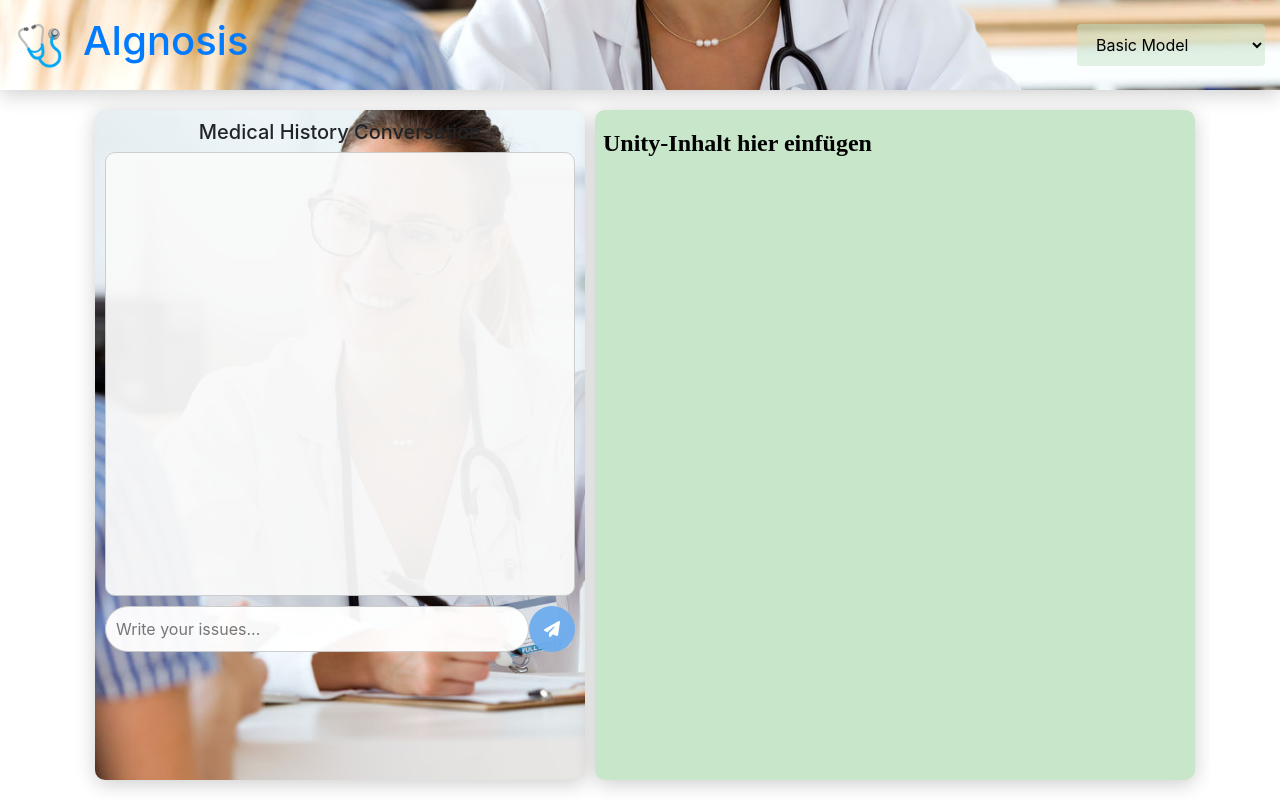
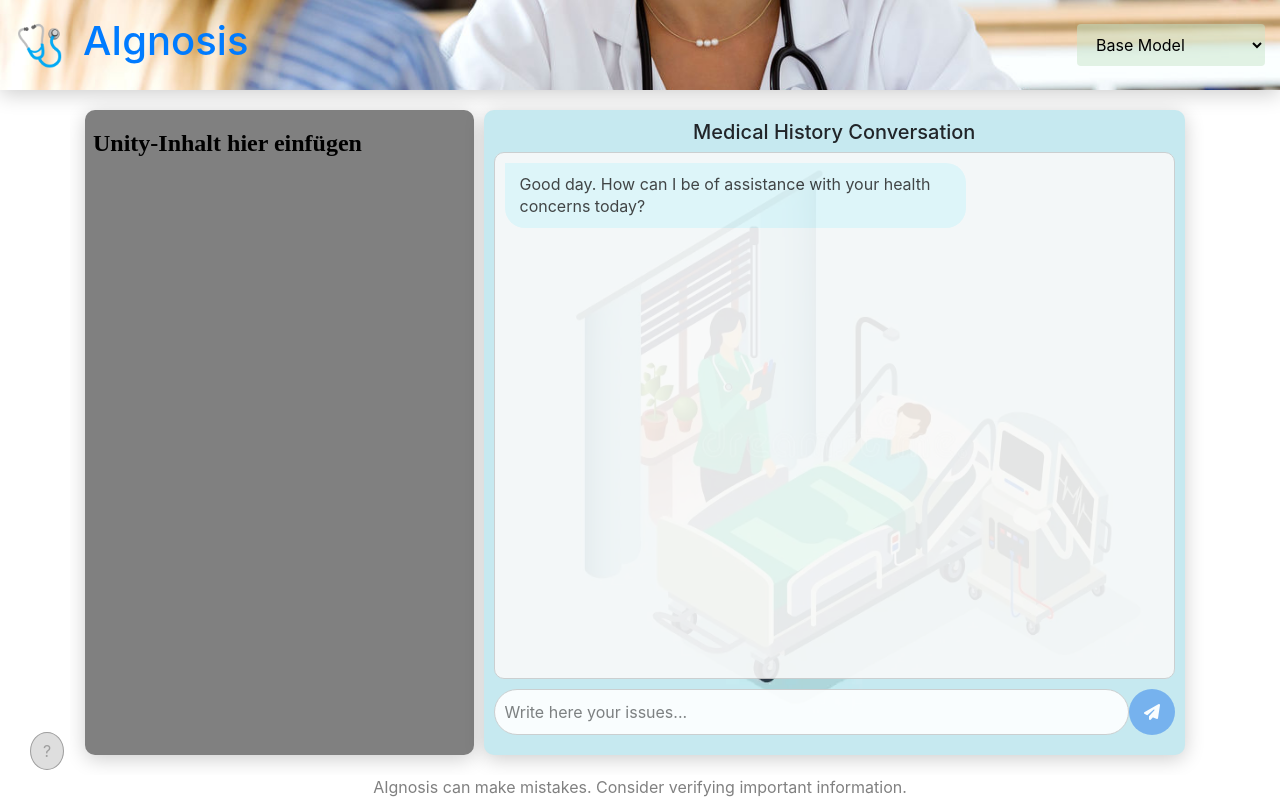
Before and after one commit to SISCHM/AIgnosis, a Flask app: page / in a window 1280 px wide. Run offline with Flask 3, Linux system fonts and the light colour scheme; some libraries are stand-ins or nearby versions.

Commit message:
display diagnosis, change model, stuff

```diff
--- a/DocAnamnesis/app.py
+++ b/DocAnamnesis/app.py
@@ -3,39 +3,30 @@ from src.utils.functions import process_user_input
 from src import Anamnesis
 app = Flask(__name__)
 
-initial_greetings = ["Hello, what seems to be the issue today?",
-"Good morning! How can I assist you with your health today?",
-"Hi, what brings you to see me today?",
-"Hello! What can I help you with today?",
-"Good afternoon. What concerns do you have that you'd like to discuss?",
-"Hi there! How can I support your health today?",
-"Hello, what has brought you in today?",
-"Good morning! How are you feeling, and what can I do for you?",
-"Hi! What’s been bothering you that you'd like me to check out?",
-"Good day. How can I be of assistance with your health concerns today?"]
-
 @app.route('/')
 def index():
     return render_template('index.html')
 
-# @app.route('/api/message', methods=['POST'])
-# def message():
-#     data = request.get_json()
-#     user_message = data.get('message')
-#     if user_message:
-#         response = process_user_input(user_message)  # Bereits implementierte Funktion aufrufen
-#         return jsonify({'response': response})
-#     return jsonify({'response': 'Keine Nachricht erhalten.'}), 400
 
-########### Example implementation and how to call it: ####################
 anamnesis = Anamnesis.Anamnesis()
 last_question = ""
+base_model = "gpt-4o-mini"
+
 @app.route('/chat', methods=['POST'])
 def chat():
     global last_question
+    global base_model
+    global anamnesis
     data = request.get_json()
     #last_question = data.get('last_question')
     answer = data.get('answer')
+    model = data.get('model')
+
+    if model and model != base_model:
+        base_model = model
+        # You might need to reinitialize the Anamnesis instance based on the model
+        anamnesis = Anamnesis.Anamnesis(model=base_model)  # Pass the selected model if required
+
 
     # Process the customer's response and decide the next step
     result = anamnesis.process_response(last_question, answer)
@@ -52,7 +43,6 @@ def chat():
             "question": result['content']
         })
 
-###############################################################
 
 if __name__ == '__main__':
     app.run(debug=True)
--- a/DocAnamnesis/static/css/style.css
+++ b/DocAnamnesis/static/css/style.css
@@ -4,7 +4,9 @@ body {
     display: flex;
     flex-direction: column;
     height: 100vh;
+    width: 100vw;
     overflow-y: auto;
+
 }
 
 header {
@@ -22,6 +24,25 @@ header {
     background-repeat: no-repeat; /* Non ripetere l'immagine */
 }
 
+#author-btn {
+    position: fixed;
+    bottom: 30px;
+    left: 30px;
+    border-radius: 50%;
+    cursor: pointer;
+    border-color: #6b6b6b;
+    background-color: #ccc;
+    color: #6b6b6b;
+    outline: none;
+}
+
+#author-btn:hover {
+    background-color: #6b6b6b;
+    color: white;
+    border-color: none;
+}
+
+
 .logo {
     margin-right: 10px; /* Spazio tra l'icona e il titolo */
 }
@@ -38,6 +59,7 @@ header {
     padding: 20px;
     overflow: hidden; /* Aggiunto per evitare il trabocco */
     overflow-y: auto;
+
 }
 
 .column {
@@ -51,8 +73,8 @@ header {
     background-color: #f9f9f9;
     border-radius: 10px;
     border: none;
-
-    background-image: url('doc.jpg'); /* Percorso dell'immagine di sfondo */
+    max-height: 100%;
+    background-image: url('sfondo.jpg'); /* Percorso dell'immagine di sfondo */
     background-size: cover; /* Adatta l'immagine per coprire l'intero sfondo */
     background-position: center; /* Centra l'immagine */
     background-repeat: no-repeat; /* Non ripetere l'immagine */
@@ -63,9 +85,9 @@ header {
     flex-direction: column;
     flex: 1; /* Occupa lo spazio disponibile */
     margin-bottom: 10px; /* Spazio tra la chat e il footer */
-    height: 80%; /* Imposta l'altezza massima al 100% del div contenitore */
-    max-height: 500px;
-    opacity: 0.95;
+    height: 100%; /* Imposta l'altezza massima al 100% del div contenitore */
+    max-height: 95%;
+    opacity: 0.9;
 }
 
 .chat-window {
@@ -76,6 +98,7 @@ header {
     padding: 10px;
     background-color: #f9f9f9;
     border-radius: 10px;
+
 }
 
 /* Mostra la barra di scorrimento solo quando l'elemento è in stato hover */
@@ -99,6 +122,7 @@ header {
     margin-top: 10px;
     outline: none;
     justify-content: flex-end; /* Posiziona il contenuto in fondo al contenitore */
+    justify-self: flex-end;
 }
 
 input[type="text"] {
@@ -133,6 +157,27 @@ button:hover {
     border-radius: 4px; /* Mantieni i bordi arrotondati */
 }
 
+.response-button {
+    align-items: center;
+    padding: 4px 8px;
+    margin-left: 10px;
+    margin-bottom: 10px;;
+    background-color: #6eacee; /* Colore di sfondo */
+    color: white; /* Colore del testo */
+    border: none; /* Nessun bordo */
+    border-radius: 4px; /* Bordi arrotondati */
+    cursor: pointer; /* Cambia il cursore a mano */
+    outline: none; /* Rimuove il contorno di default */
+}
+.response-button:hover {
+    outline: none;
+    border-color: none;
+}
+.response-button:focus {
+    outline: none;
+    border-color: none;
+}
+
 #modelSelect {
     padding: 10px 15px; /* Padding interno */
     margin-left: 10px;
@@ -153,8 +198,8 @@ button:hover {
 
 footer {
     text-align: center;
-    background-color: #f1f1f1;
-
+    height: 25px;
+    color: grey;
 }
 
 .message {
@@ -195,8 +240,9 @@ footer {
 
 /* Unity-Einbindung */
 .unity-section {
-    width: 600px; /* Beibehalten oder nach Bedarf anpassen */
-    background-color: #c8e6c9;
+    width: 35%; /* Beibehalten oder nach Bedarf anpassen */
+    background-color: grey;
+    border-color: none;
     border-radius: 10px;
     box-shadow: 0 4px 20px rgba(0, 0, 0, 0.2);
 
--- a/DocAnamnesis/static/js/main.js
+++ b/DocAnamnesis/static/js/main.js
@@ -1,3 +1,35 @@
+let selectedModel = localStorage.getItem('selectedModel') || 'gpt-4o-mini';
+document.getElementById('modelSelect').value = selectedModel;
+document.getElementById('modelSelect').addEventListener('change', function() {
+    selectedModel = this.value; // Update selected model
+    localStorage.setItem('selectedModel', selectedModel); // Save to localStorage
+    location.reload(); // Refresh the page
+});
+
+document.getElementById('author-btn').addEventListener('mouseover', function() {
+    // Create the tooltip element
+    const tooltip = document.createElement('div');
+    tooltip.textContent = 'This project was created by Irene Burri and Simon Scherello for the Natural Language Processing course of Reykjavik University to help patients get a preliminary diagnosis. The project uses the OpenAI API to generate responses based on the user input.';
+
+    // Style the tooltip
+    tooltip.style.position = 'absolute';
+    tooltip.style.bottom = '40px';
+    tooltip.style.left = '-10px';
+    tooltip.style.backgroundColor = 'lightgrey';
+    tooltip.style.border = '1px solid black';
+    tooltip.style.padding = '8px';
+    tooltip.style.boxShadow = '0px 4px 8px rgba(0, 0, 0, 0.1)';
+    tooltip.style.whiteSpace = 'pre-wrap'; // Enable multi-line text display
+    tooltip.style.color = 'black';
+    tooltip.style.width = '200px';
+    tooltip.style.borderRadius = '4px';
+
+    this.appendChild(tooltip);
+    this.addEventListener('mouseout', function() {
+        tooltip.remove();
+    });
+});
+
 document.getElementById('send-button').addEventListener('click', sendMessage);
 document.getElementById('user-input').addEventListener('keypress', function(e) {
     if (e.key === 'Enter') {
@@ -8,6 +40,7 @@ document.getElementById('user-input').addEventListener('keypress', function(e) {
 function sendMessage() {
     const input = document.getElementById('user-input');
     const message = input.value.trim();
+    const model= document.getElementById('modelSelect').value;
 
     console.log('User input:', message);
 
@@ -20,7 +53,7 @@ function sendMessage() {
     fetch('/chat', {
         method: 'POST',
         headers: { 'Content-Type': 'application/json' },
-        body: JSON.stringify({answer: message})
+        body: JSON.stringify({answer: message, model: model})
     })
     .then(response => {
         if (!response.ok) {
@@ -29,8 +62,23 @@ function sendMessage() {
         return response.json();
     })
     .then(data => {
-        appendMessage('doctor', data.question);
-        // Optional: Trigger Unity doctor actions here
+        if (data.message === "Next Question" && data.question) {
+            // Continue with the next question
+            appendMessage('doctor', data.question);
+        } else if (data.message === "Diagnosis" && data.diagnosis) {
+            // Display the diagnosis and specialist recommendation
+            appendMessage('doctor', data.diagnosis);
+            console.log(data.diagnosis);
+
+            // Optional: Disable input if it's the final diagnosis
+            input.disabled = true;  // Prevent further input
+            document.getElementById('send-button').disabled = true;
+
+            startAgain();
+        } else {
+            // Handle any unexpected cases
+            appendMessage('system', 'Unexpected response from the server.');
+        }
     })
     .catch(error => {
         appendMessage('system', 'There was a problem with your request.');
@@ -41,6 +89,7 @@ function sendMessage() {
 
 function appendMessage(sender, message) {
     const chatLog = document.getElementById('chat-log');
+
     // Create the message container element
     const messageElement = document.createElement('div');
     messageElement.classList.add('message', sender);
@@ -48,7 +97,40 @@ function appendMessage(sender, message) {
     // Create the speech bubble
     const bubble = document.createElement('div');
     bubble.classList.add('bubble');
-    bubble.textContent = message;
+
+    // Check if the message contains a diagnosis
+    if (message.startsWith("**Diagnosis**")) {
+        const diagnosisParts = message.split("\n");
+
+        // Create content for the diagnosis
+        diagnosisParts.forEach(part => {
+            const textElement = document.createElement('div');
+
+            if (part.startsWith("**Diagnosis**")) {
+                textElement.innerHTML = `<strong>Diagnosis:</strong> ${part.replace("**Diagnosis**: ", "")}`;
+            } else if (part.startsWith("**Recommendations**")) {
+                textElement.innerHTML = `<strong>Recommendations:</strong> ${part.replace("**Recommendations**:", "")}`;
+            } else if (part.startsWith("**Specialist**")) {
+                textElement.innerHTML = `<strong>Specialist:</strong> ${part.replace("**Specialist**: ", "")}`;
+            } else {
+                textElement.textContent = part;
+            }
+
+            bubble.appendChild(textElement);
+        });
+
+        // Add "Save as PDF" button
+        const pdfButton = document.createElement('button');
+        pdfButton.textContent = 'Save as PDF';
+        pdfButton.classList.add('pdf-button');
+        pdfButton.style = 'border-radius: 4px; padding: 4px 8px; margin-top: 8px;';
+        pdfButton.addEventListener('click', () => saveDiagnosisAsPDF(message));
+        bubble.appendChild(pdfButton);
+
+    } else {
+        // Display as a regular message
+        bubble.textContent = message;
+    }
 
     // Add the speech bubble to the message container
     messageElement.appendChild(bubble);
@@ -60,7 +142,86 @@ function appendMessage(sender, message) {
     chatLog.scrollTop = chatLog.scrollHeight;
 }
 
+// Function to save diagnosis as PDF
+function saveDiagnosisAsPDF(diagnosisText) {
+    const { jsPDF } = window.jspdf;
+    const pdf = new jsPDF();
+
+    const lines = diagnosisText.split("\n").map(line => {
+        // Format bold text in PDF
+        if (line.startsWith("**Diagnosis**")) return `Diagnosis: ${line.replace("**Diagnosis**: ", "")}`;
+        if (line.startsWith("**Recommendations**")) return `Recommendations: ${line.replace("**Recommendations**:", "")}`;
+        if (line.startsWith("**Specialist**")) return `Specialist: ${line.replace("**Specialist**: ", "")}`;
+        return line;
+    });
+
+    // Add text lines to PDF
+    pdf.setFont("helvetica");
+    pdf.setFontSize(12);
+    lines.forEach((line, index) => {
+        pdf.text(10, 10 + index * 10, line);  // Adjust vertical position for each line
+    });
+
+    // Save the PDF
+    pdf.save('diagnosis.pdf');
+}
+
+
+function startAgain() {
+    const chatLog = document.getElementById('chat-log');
+
+    // Message prompt
+    const finalMessage = document.createElement('div');
+    finalMessage.classList.add('message', 'doctor');
+    const bubble = document.createElement('div');
+    bubble.classList.add('bubble');
+    bubble.textContent = 'Do you have any more issues you would like to talk about?';
+    finalMessage.appendChild(bubble);
+    chatLog.appendChild(finalMessage);
+
+    // Yes Button
+    const yesButton = document.createElement('button');
+    yesButton.textContent = 'Yes';
+    yesButton.classList.add('response-button');
+    yesButton.addEventListener('click', function() {
+        window.location.reload();  // Restart the conversation
+    });
+
+    // No Button
+    const noButton = document.createElement('button');
+    noButton.textContent = 'No';
+    noButton.classList.add('response-button');
+    noButton.addEventListener('click', function() {
+        appendMessage('doctor', 'I hope I was able to help. See you next time!');
+        noButton.remove();
+    });
+
+    // Container for buttons
+    const buttonContainer = document.createElement('div');
+    buttonContainer.classList.add('button-container');
+    buttonContainer.appendChild(yesButton);
+    buttonContainer.appendChild(noButton);
+
+    // Append buttons to chat log
+    chatLog.appendChild(buttonContainer);
+
+    // Scroll to bottom to make new content visible
+    chatLog.scrollTop = chatLog.scrollHeight;
+}
+
+initial_greetings = ["Hello, what seems to be the issue today?",
+    "Good morning! How can I assist you with your health today?",
+    "Hi, what brings you to see me today?",
+    "Hello! What can I help you with today?",
+    "Good afternoon. What concerns do you have that you'd like to discuss?",
+    "Hi there! How can I support your health today?",
+    "Hello, what has brought you in today?",
+    "Good morning! How are you feeling, and what can I do for you?",
+    "Hi! What’s been bothering you that you'd like me to check out?",
+    "Good day. How can I be of assistance with your health concerns today?"]
+
 // main.js (Add at the end of the document)
 window.onload = function() {
     document.getElementById('user-input').focus();
+    appendMessage('doctor', initial_greetings[Math.floor(Math.random() * initial_greetings.length)]);
 };
--- a/DocAnamnesis/templates/index.html
+++ b/DocAnamnesis/templates/index.html
@@ -5,6 +5,7 @@
     <title>Anamnese Chat</title>
     <link rel="stylesheet" href="{{ url_for('static', filename='css/style.css') }}">
     <!-- Optional: Google Fonts für ein modernes Schriftbild -->
+    <script src="https://cdnjs.cloudflare.com/ajax/libs/jspdf/2.4.0/jspdf.umd.min.js"></script>
     <link href="https://fonts.googleapis.com/css2?family=Roboto:wght@400;500;700&display=swap" rel="stylesheet">
     <link rel="stylesheet" href="https://cdnjs.cloudflare.com/ajax/libs/font-awesome/6.4.0/css/all.min.css">
     <link href="https://maxcdn.bootstrapcdn.com/bootstrap/4.5.2/css/bootstrap.min.css" rel="stylesheet">
@@ -21,33 +22,32 @@
                 <div class="dropdown">
                     <!--label for="modelSelect">Select model:</label-->
                     <select id="modelSelect">
-                        <option value="base">Basic Model</option>
-                        <option value="fine-tuned">Fine-Tuned Model</option>
+                        <option value="gpt-4o-mini">Base Model</option>
+                        <option value="fine-tuned">Fine-Tuned Model</option> <!-- Add the other model -->
                     </select>
                 </div>
             </div>
         </div>
     </header>
     <div class="container">
+        <div class="unity-section">
+            <iframe src="{{ url_for('static', filename='unity/index.html') }}" class="w-100 h-100" frameborder="0"></iframe>
+        </div>
         <div class="column">
             <h5 style="text-align: center;">Medical History Conversation</h5>
             <div class="chat-area">
                 <div class="chat-window" id="chat-log"></div>
                 <div class="input-area">
-                    <input type="text" id="user-input" placeholder="Write your issues..." />
+                    <input type="text" id="user-input" placeholder="Write here your issues..." />
                     <button id="send-button" style="border-radius: 80px;"><i class="fas fa-paper-plane"></i></button>
                 </div>
             </div>
         </div>
-        <div class="unity-section">
-            <iframe src="{{ url_for('static', filename='unity/index.html') }}" class="w-100 h-100" frameborder="0"></iframe>
-        </div>
     </div>
-    <!--footer>
-        <div class="footer">
-            <p>AIgnosis 2024, Irene Burri & Simon Scherello, Natural Language Processing, RU</p>
-        </div>
-    </footer-->
+    <button id="author-btn" class="btn btn-primary" disabled>?</button>
+    <footer class="footer">
+        <p>AIgnosis can make mistakes. Consider verifying important information.</p>
+    </footer>
 
     <script src="{{ url_for('static', filename='js/main.js') }}"></script>
 </body>
```
Also changed, not shown: DocAnamnesis/src/Anamnesis.py (+8 -4 lines), DocAnamnesis/src/LLM_init.py (+10 -7 lines), DocAnamnesis/static/css/sfondo.jpg.
